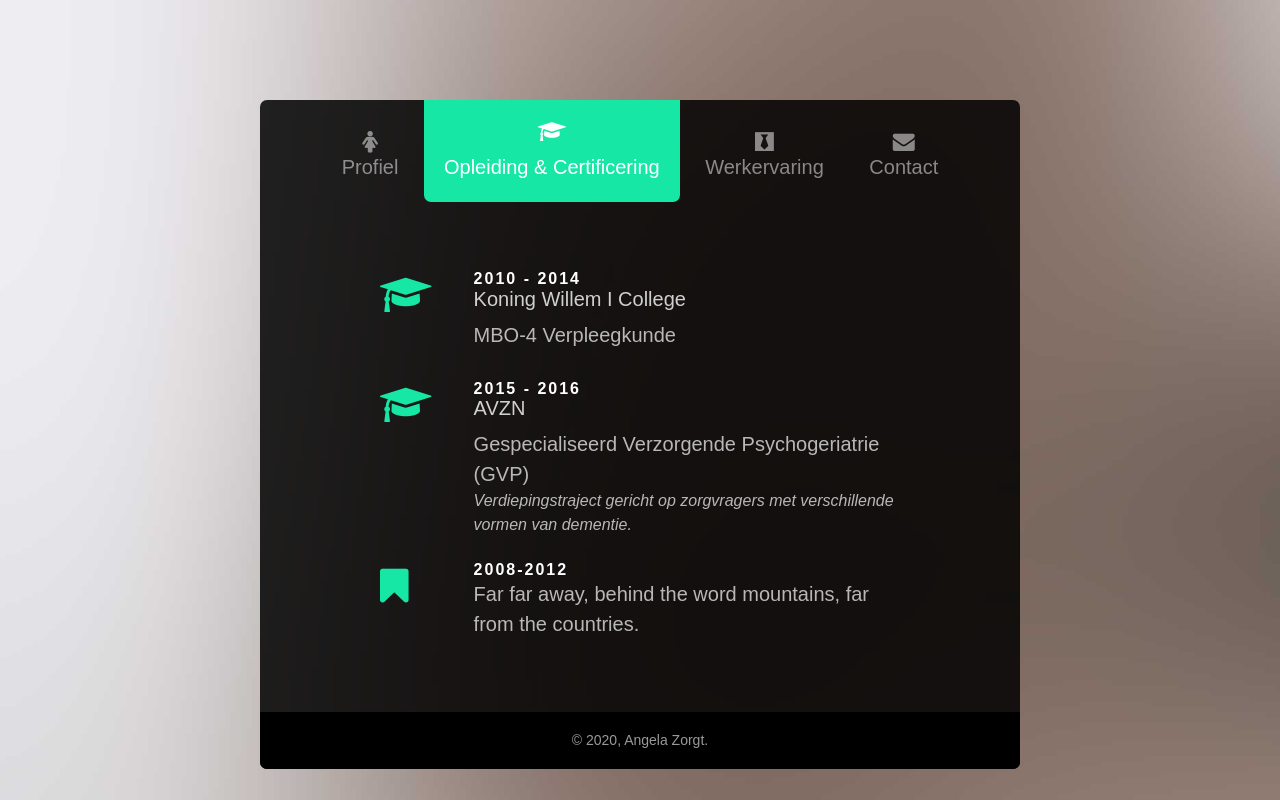
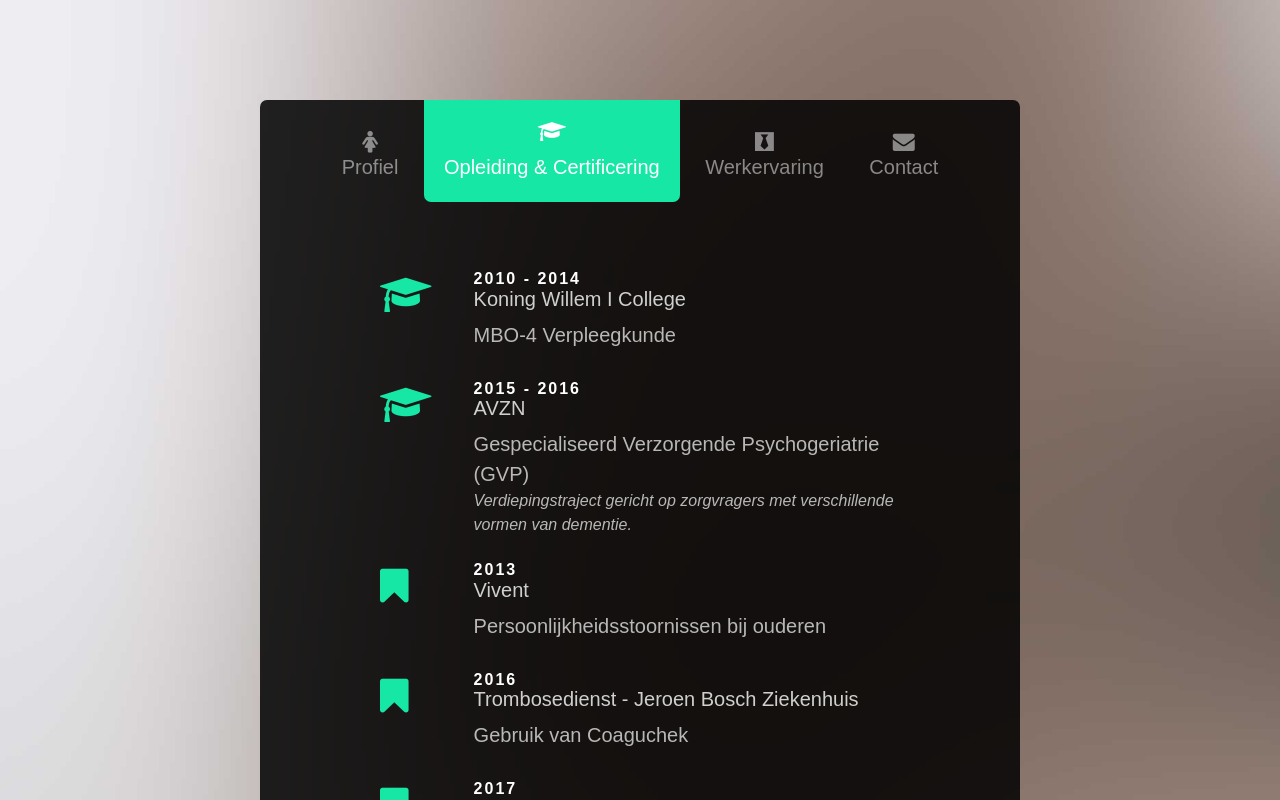
Before and after one commit to davidvaneekelen/angelazorgt, a website: page index.html in a window 1280 px wide. Both pictures are taken after a click on the link "Opleiding & Certificering". Shown: the top 800 px of the page. Drawn offline with Linux system fonts and the light colour scheme; files whose address does not match are found by name.

Commit message:
extra certificaten

```diff
--- a/index.html
+++ b/index.html
@@ -133,7 +133,8 @@
                     <i class="icon-graduation-cap"></i>
                   </div>
                   <div class="fh5co-text">
-                    <h2>2010 - 2014</h2> <h3>Koning Willem I College</h3>
+                    <h2>2010 - 2014</h2>
+					<h3>Koning Willem I College</h3>
                     <p>
                       MBO-4 Verpleegkunde
                     </p>
@@ -145,7 +146,8 @@
                     <i class="icon-graduation-cap"></i>
                   </div>
                   <div class="fh5co-text">
-                    <h2>2015 - 2016</h2> <h3>AVZN</h3>
+                    <h2>2015 - 2016</h2>
+					<h3>AVZN</h3>
                     <p s style="margin-bottom: 0">
                       Gespecialiseerd Verzorgende Psychogeriatrie (GVP)
                     </p>
@@ -162,10 +164,34 @@
                     <i class="icon-bookmark"></i>
                   </div>
                   <div class="fh5co-text">
-                    <h2>2008-2012</h2>
+                    <h2>2013</h2>
+					<h3>Vivent</h3>
                     <p>
-                      Far far away, behind the word mountains, far from the
-                      countries.
+                      Persoonlijkheidsstoornissen bij ouderen
+                    </p>
+                  </div>
+                </div>
+				<div class="fh5co-feature">
+                  <div class="fh5co-icon">
+                    <i class="icon-bookmark"></i>
+                  </div>
+                  <div class="fh5co-text">
+                    <h2>2016</h2>
+					<h3>Trombosedienst - Jeroen Bosch Ziekenhuis</h3>
+                    <p>
+                      Gebruik van Coaguchek
+                    </p>
+                  </div>
+                </div>
+				<div class="fh5co-feature">
+                  <div class="fh5co-icon">
+                    <i class="icon-bookmark"></i>
+                  </div>
+                  <div class="fh5co-text">
+                    <h2>2017</h2>
+					<h3>Nederlands Instituut voor Bedrijfshulpverlening</h3>
+                    <p>
+                      Bedrijfshulpverlening (BHV)
                     </p>
                   </div>
                 </div>
```
